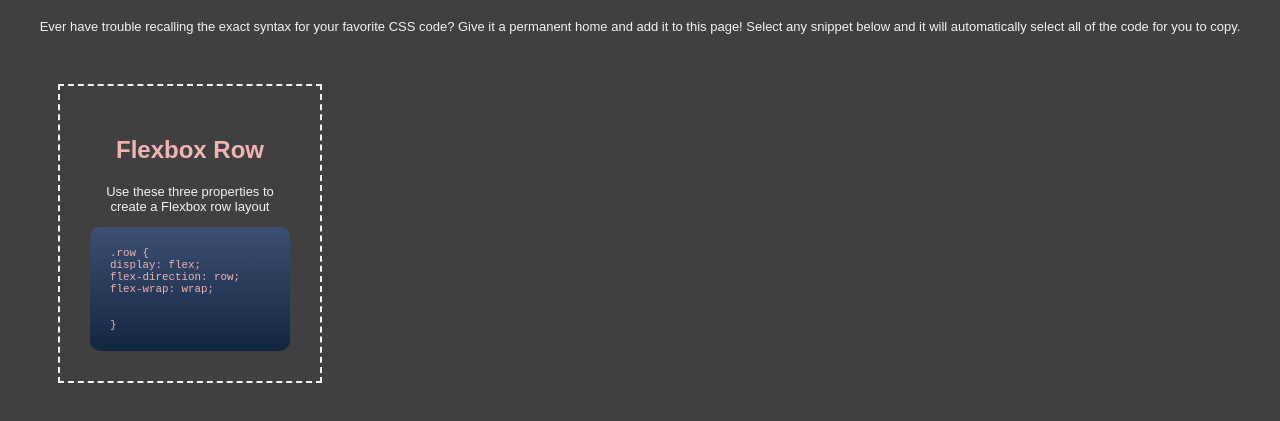
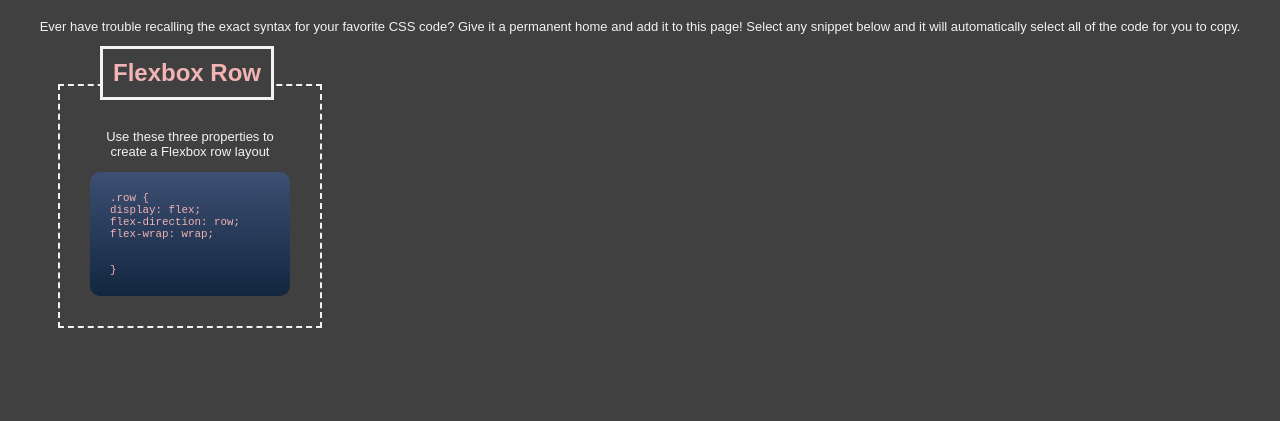
Before and after one commit to JoshGumperz/Mini-Project, a plain HTML site: page index.html in a window 1280 px wide. Shown: the part 61-482 px from the top of the page. Drawn offline with Linux system fonts and the light colour scheme.

Commit message:
styled and reposition elements in style.css

```diff
--- a/assets/css/style.css
+++ b/assets/css/style.css
@@ -25,8 +25,15 @@ h1 {
 }
 
 h2 {
+    position: absolute;
+    top: -50px;
+    border: solid 3px #F2F2F2;
     color: #F2B3B3;
+    background-color: #404040;
     text-align: center;
+    z-index: 1;
+    padding: 10px;
+    margin: 10px;
 }
 
 h2:hover {
@@ -45,6 +52,7 @@ h2:hover {
 }
 
 .box-row {
+    position: relative;
     border: 2px;
     border-color: #F2F2F2;
     border-style: dashed;
```
Also changed, not shown: index.html (+0 -1 lines).
